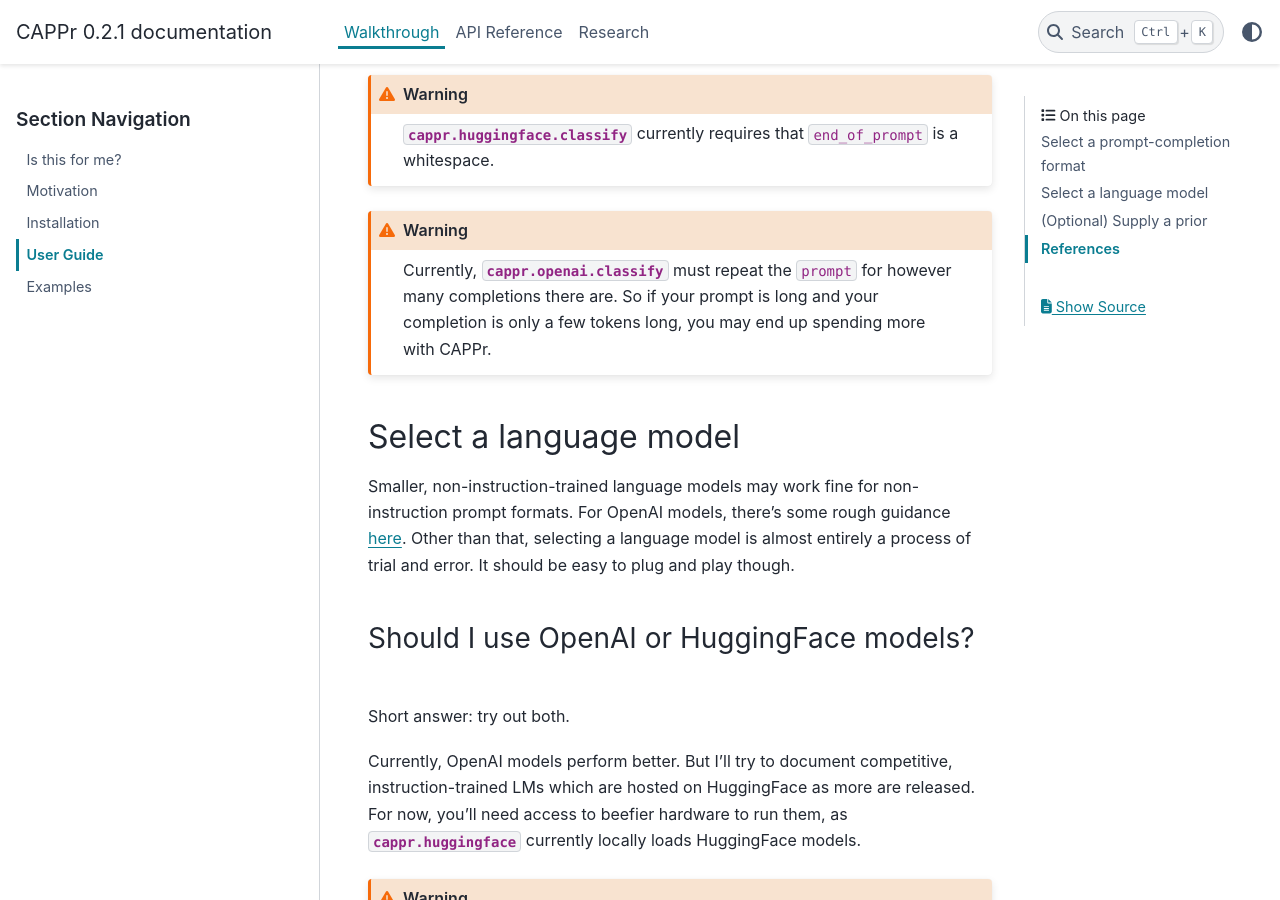
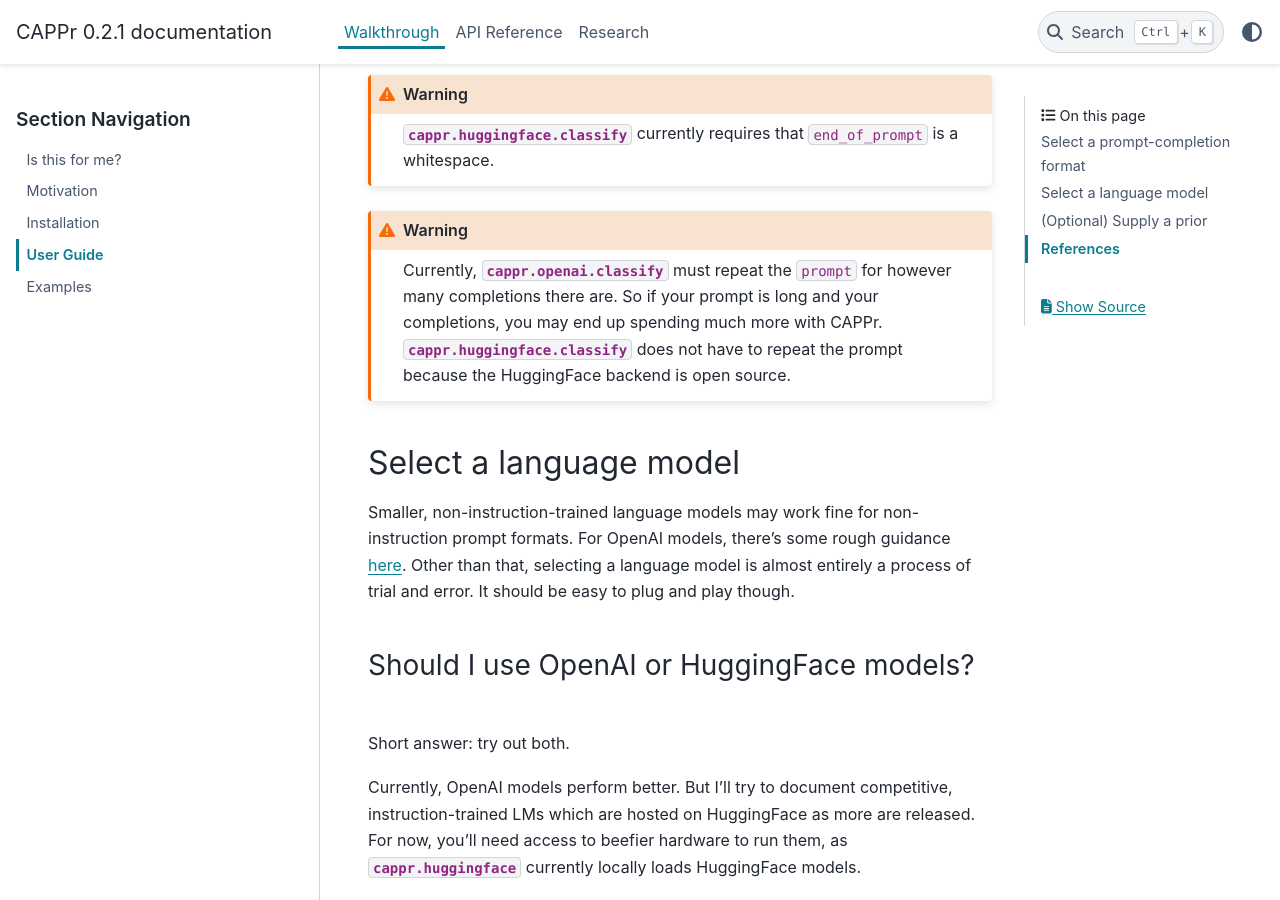
Before and after one commit to kddubey/cappr, a Sphinx documentation site: the page built from docs/source/4_user_guide.rst, in a window 1280 px wide and 900 px high, scrolled down 778 px. Built offline with Sphinx 7.4.7 and the PyData theme 0.15.4, drawn with Linux system fonts in a browser that asks for light colours; pages that are not in the unit, such as notebooks, are missing from menus.

Commit message:
[skip actions] Clarify warning about extra cost

```diff
--- a/docs/source/4_user_guide.rst
+++ b/docs/source/4_user_guide.rst
@@ -36,8 +36,9 @@ error. Here's an `external guide`_ if you'd like to survey research in this fiel
 
 .. warning:: Currently, :mod:`cappr.openai.classify` must repeat the ``prompt`` for
              however many completions there are. So if your prompt is long and your
-             completion is only a few tokens long, you may end up spending more with
-             CAPPr.
+             completions, you may end up spending much more with CAPPr.
+             :mod:`cappr.huggingface.classify` does not have to repeat the prompt
+             because the HuggingFace backend is open source.
 
 .. _external guide: https://lilianweng.github.io/posts/2023-03-15-prompt-engineering/
 
```
